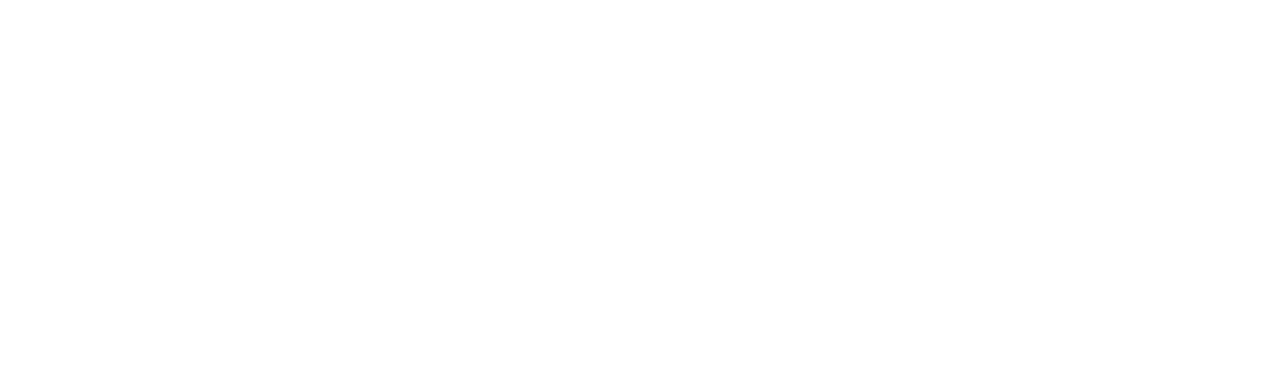
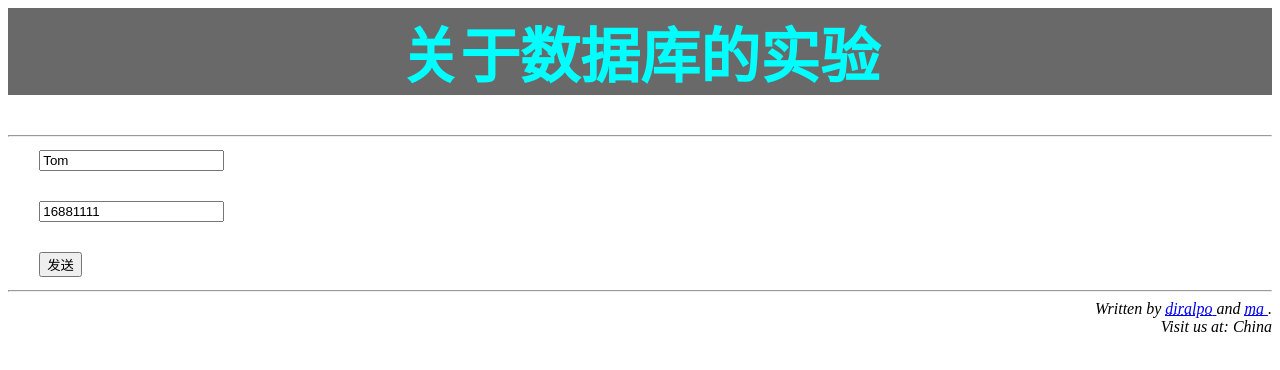
Before and after one commit to Diralpo/BigBrother, a plain HTML site: page Webpage/login.html in a window 1280 px wide. Drawn offline with Linux system fonts and the light colour scheme.

Commit message:
static web page-4

```diff
--- a/Webpage/login.html
+++ b/Webpage/login.html
@@ -1,10 +1,21 @@
-<!DOCTYPE html>
-<html lang="en">
-<head>
-    <meta charset="UTF-8">
-    <title>Title</title>
-</head>
+<html>
+<head><title>实验</title></head>
 <body>
+<h1 style="font-family:汉仪乐喵体简;font-size:60px;background-color:#696969;color:#00FFFF;text-align:center">关于数据库的实验</h1>
+<hr/>
+<pre>
+    <input name="user_name" value="Tom" class="rle" maxlength="10" onKeyPress="getkey(event,0);">
+    <br/>
+    <input name="user_id" value="16881111" class="rle" maxlength="12" onKeyPress="getkey(event,0);">
+    <br/>
+    <input onclick="notfound()" type="button" value="发送" name="button">
+</pre>
+<hr/>
+<address style="text-align:right">
 
+Written by <a href="https://github.com/Diralpo/"> <acronym title="一只弱鶸">diralpo</acronym> </a> and <a href="https://github.com/mahaoxiang822"> <acronym title="真大佬">ma</acronym> </a>.<br>
+Visit us at: China
+
+</address>
 </body>
 </html>
```
